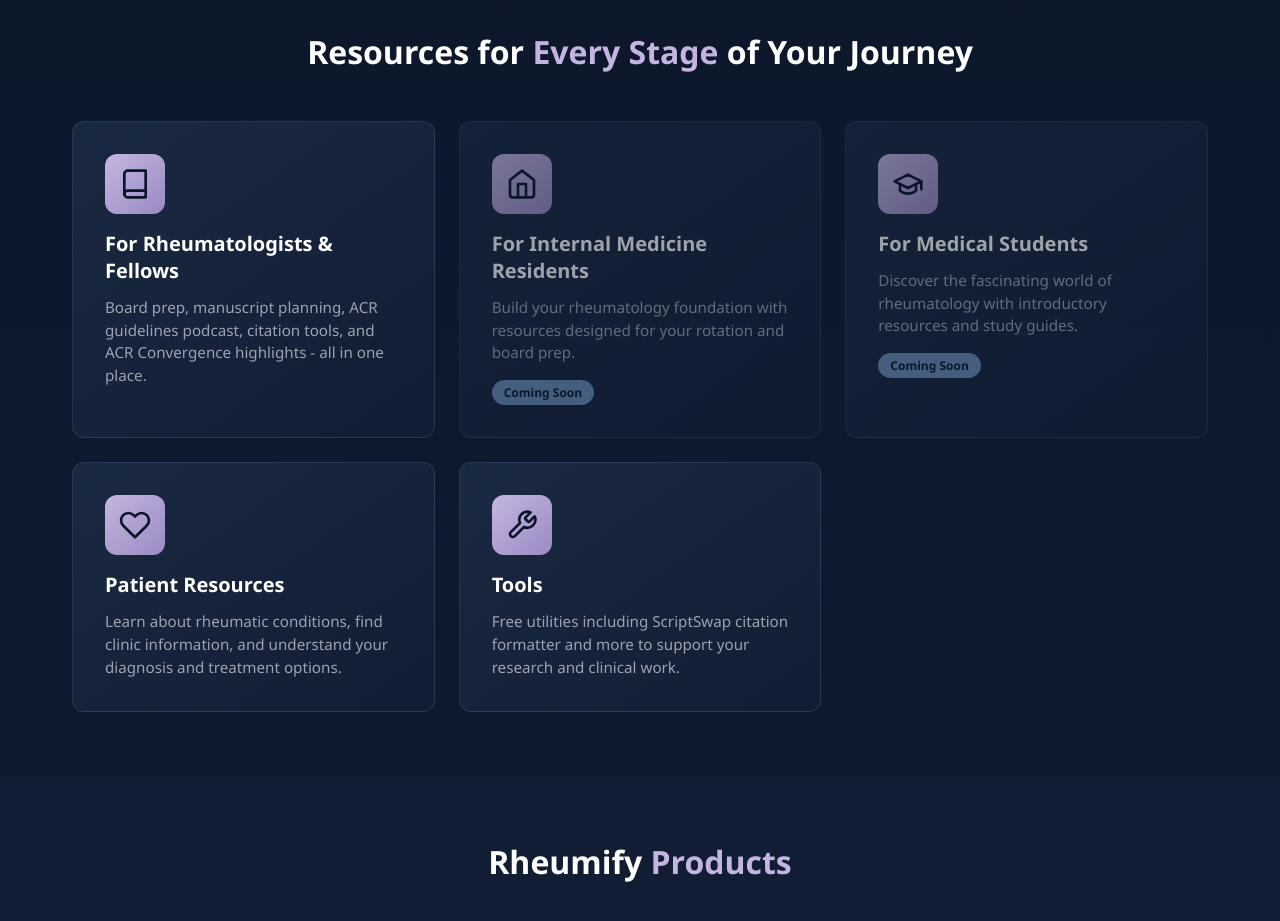
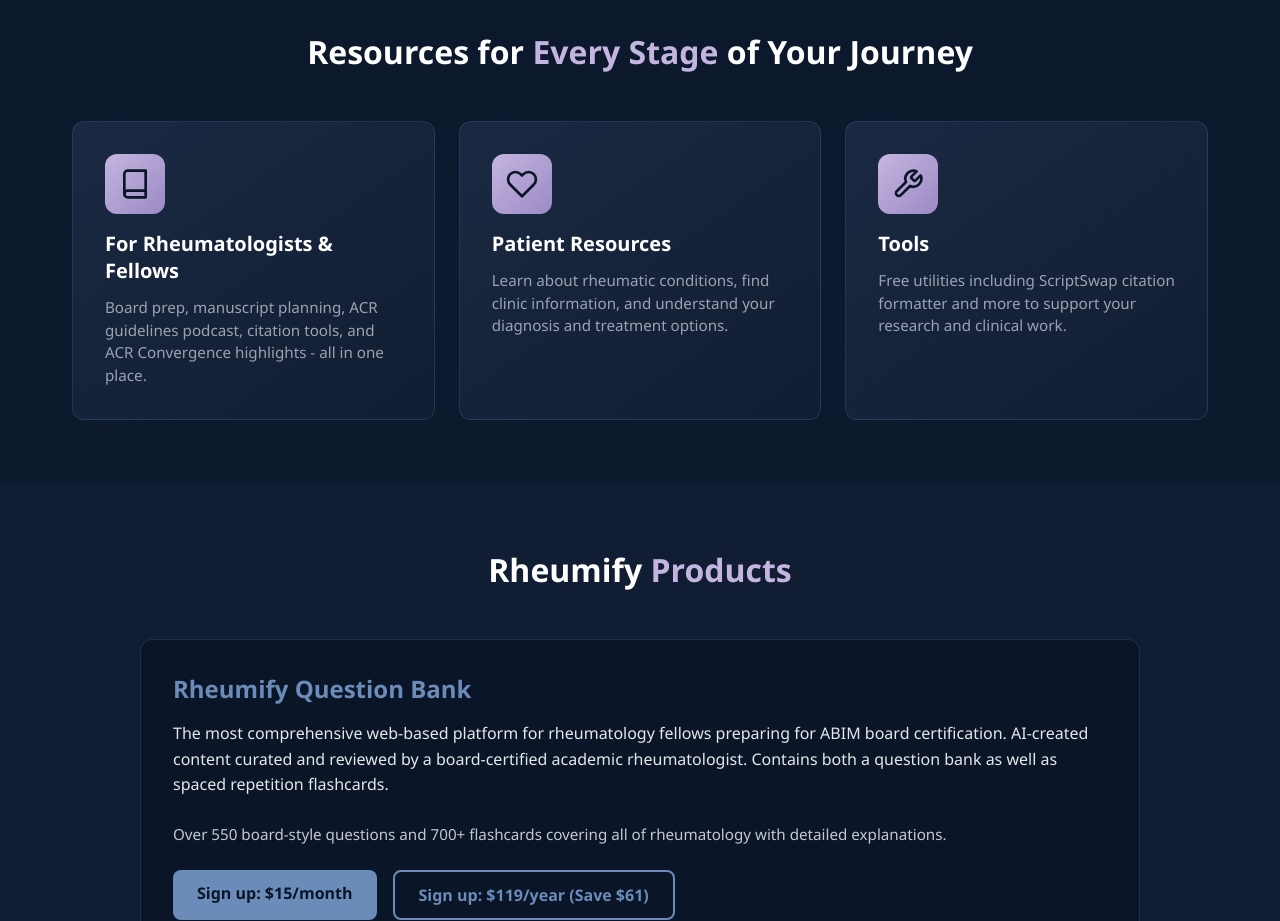
Before and after one commit to rheumify/rheumify-website, a Next.js app: page / in a window 1280 px wide. Shown: the part 1080-2001 px from the top of the page. Built offline with nearby package versions, Linux system fonts and the light colour scheme.

Commit message:
Remove coming-soon residents/students cards from homepage grid

```diff
--- a/app/page.js
+++ b/app/page.js
@@ -84,30 +84,6 @@ export default function Home() {
             </div>
             <h3>For Rheumatologists & Fellows</h3>
             <p>Board prep, manuscript planning, ACR guidelines podcast, citation tools, and ACR Convergence highlights - all in one place.</p>
-          </a>
-
-          <a href="/residents" className="audience-card coming-soon">
-            <div className="icon icon-svg">
-              <svg xmlns="http://www.w3.org/2000/svg" viewBox="0 0 24 24" fill="none" stroke="currentColor" strokeWidth="2" strokeLinecap="round" strokeLinejoin="round" width="32" height="32">
-                <path d="M3 9l9-7 9 7v11a2 2 0 0 1-2 2H5a2 2 0 0 1-2-2z"/>
-                <polyline points="9,22 9,12 15,12 15,22"/>
-              </svg>
-            </div>
-            <h3>For Internal Medicine Residents</h3>
-            <p>Build your rheumatology foundation with resources designed for your rotation and board prep.</p>
-            <span className="coming-soon-badge">Coming Soon</span>
-          </a>
-
-          <a href="/students" className="audience-card coming-soon">
-            <div className="icon icon-svg">
-              <svg xmlns="http://www.w3.org/2000/svg" viewBox="0 0 24 24" fill="none" stroke="currentColor" strokeWidth="2" strokeLinecap="round" strokeLinejoin="round" width="32" height="32">
-                <path d="M22 10v6M2 10l10-5 10 5-10 5z"/>
-                <path d="M6 12v5c3 3 9 3 12 0v-5"/>
-              </svg>
-            </div>
-            <h3>For Medical Students</h3>
-            <p>Discover the fascinating world of rheumatology with introductory resources and study guides.</p>
-            <span className="coming-soon-badge">Coming Soon</span>
           </a>
 
           <a href="/patients" className="audience-card">
```
